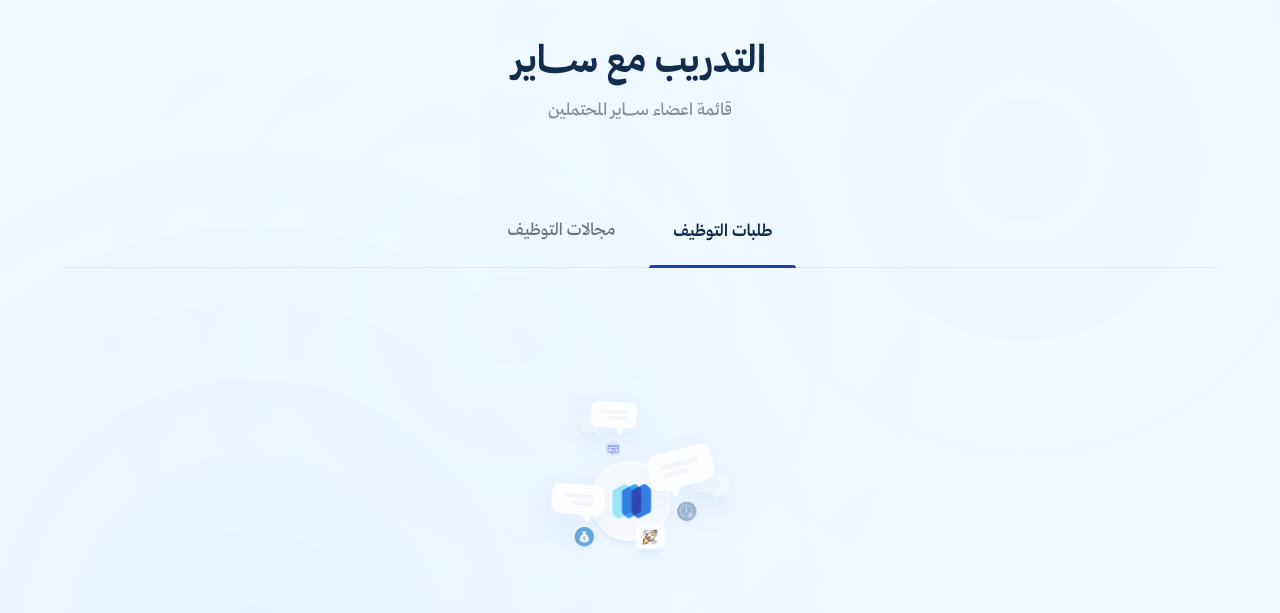
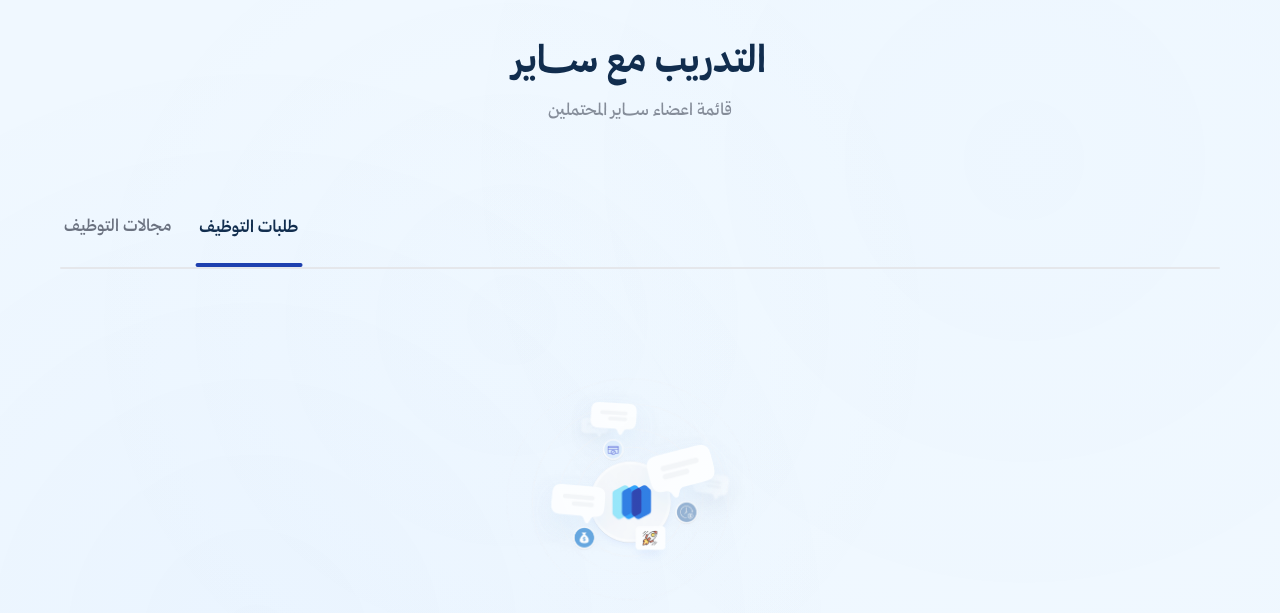
Before and after one commit to Waelalessa21/coop-api, a FastAPI app: page / in a window 1280 px wide. Shown: the top 613 px of the page. Run offline with FastAPI, Linux system fonts and the light colour scheme; data that the repository does not hold is empty.

Commit message:
Changes to be committed: 	modified:   web/static/css/style.css

```diff
--- a/web/static/css/style.css
+++ b/web/static/css/style.css
@@ -153,39 +153,51 @@ header h1 {
 }
 
 .tab-container {
-    border-bottom: 1px solid var(--border-color);
+    position: relative;
     margin-bottom: 30px;
-    position: relative;
+    padding-bottom: 16px;
+}
+
+.tab-container::after {
+    content: '';
+    position: absolute;
+    bottom: 0;
+    right: 0;
+    left: 0;
+    height: 2px;
+    background: var(--border-color);
+    border-radius: 999px;
 }
 
 .tab-bar {
     display: flex;
-    justify-content: center;
-    gap: 10px;
-    padding-bottom: 10px;
+    justify-content: flex-end;
+    gap: 20px;
 }
 
 .tab-button {
     background: transparent;
     border: none;
-    padding: 12px 24px;
+    padding: 8px 4px 12px 4px;
     font-size: 1.1rem;
     color: var(--text-secondary);
     cursor: pointer;
     position: relative;
     transition: var(--transition);
+    font-weight: 500;
 }
 
 .tab-button::after {
     content: '';
     position: absolute;
-    bottom: -11px;
-    right: 0;
+    bottom: -14px;
+    right: 50%;
+    transform: translateX(50%);
     width: 100%;
-    height: 3px;
+    height: 4px;
     background: transparent;
     transition: var(--transition);
-    border-radius: 3px 3px 0 0;
+    border-radius: 999px;
 }
 
 .tab-button.active {
@@ -550,12 +562,8 @@ header h1 {
         gap: 15px;
     }
     .tab-bar {
-        flex-direction: column;
-        gap: 0;
-    }
-
-    .tab-button {
-        width: 100%;
+        justify-content: center;
+        gap: 16px;
     }
 
     .submission-card {
```
